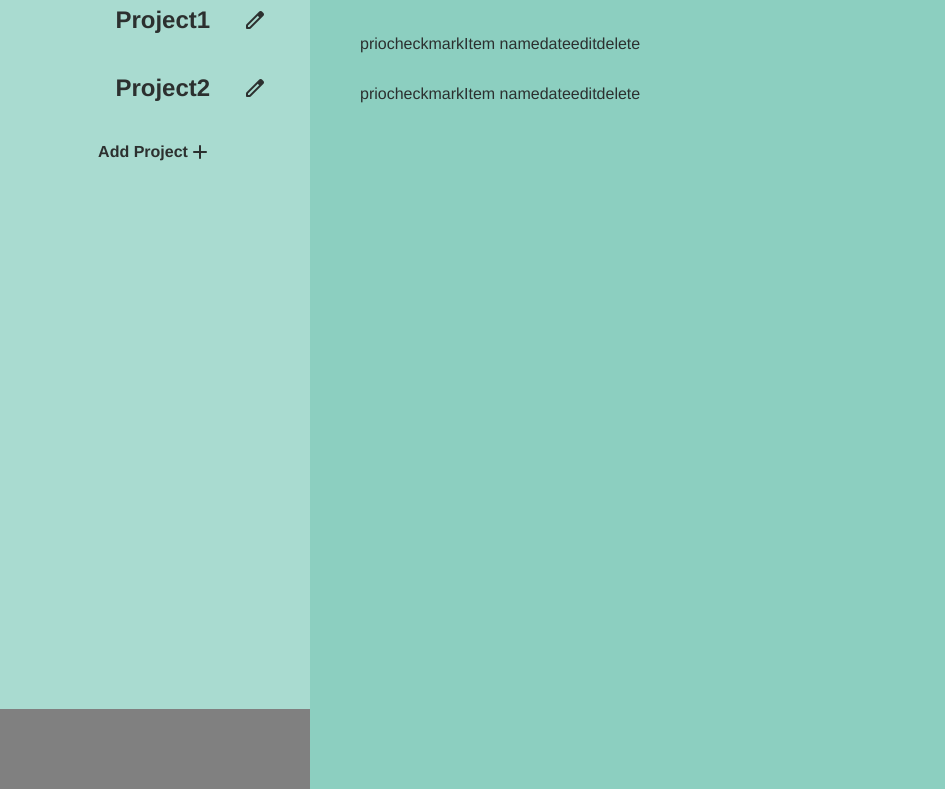
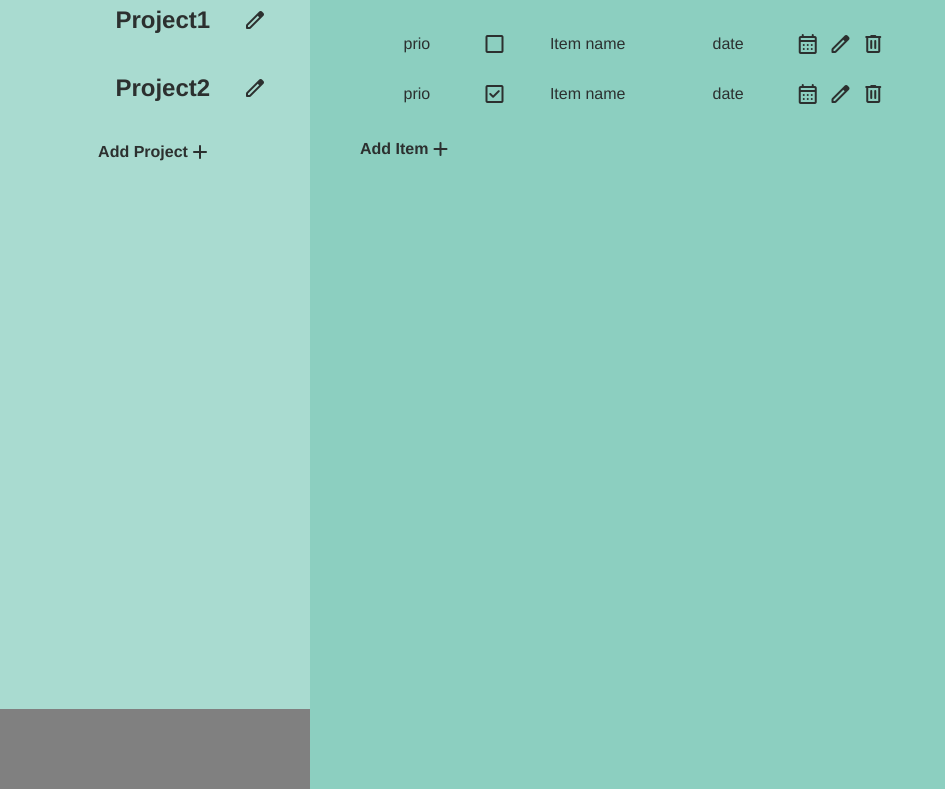
Before and after one commit to RegmiS/todo, a website built with webpack: page src/index.html in a window 1280 px wide. Shown: the part 111-900 px from the top of the page, without its empty margins (0-945 px from the left). Built offline with nearby package versions, Linux system fonts and the light colour scheme.

Commit message:
Add styling and page layout for both left and right sides

```diff
--- a/src/index.html
+++ b/src/index.html
@@ -29,20 +29,26 @@
         <div class="items">
             <div class="list-item">
                 <p>prio</p>
-                <p>checkmark</p>
+                <span class="material-symbols-rounded">check_box_outline_blank</span>
                 <p>Item name</p>
                 <p>date</p>
-                <p>edit</p>
-                <p>delete</p>
+                <span class="material-symbols-rounded" id="edit-cal">calendar_month</span>
+                <span class="material-symbols-rounded">edit</span>
+                <span class="material-symbols-rounded">delete</span>
             </div>
             <div class="list-item">
                 <p>prio</p>
-                <p>checkmark</p>
+                <span class="material-symbols-rounded">check_box</span>
                 <p>Item name</p>
                 <p>date</p>
-                <p>edit</p>
-                <p>delete</p>
+                <span class="material-symbols-rounded">calendar_month</span>
+                <span class="material-symbols-rounded">edit</span>
+                <span class="material-symbols-rounded">delete</span>
             </div>
+        </div>
+        <div class="add-items">
+            <h4>Add Item</h2>
+            <span class="material-symbols-rounded">add</span>
         </div>
     </div>
 </body>
--- a/src/style.css
+++ b/src/style.css
@@ -47,15 +47,32 @@ body {
     width: 75%;
 }
 
+.project-item span {
+    cursor: pointer;
+}
+
 .list-item {
     display: flex;
     flex-direction: row;
+    align-items: center;
+}
+
+.list-item p {
+    padding-left: 5%;
+    padding-right: 5%;
+}
+
+.list-item span {
+    padding-left: 1%;
+    cursor: pointer;
 }
 
 .add-items {
     display: flex;
     flex-direction: row;
     align-items: center;
+    cursor: pointer;
+    width: fit-content;
 }
 
 
```
